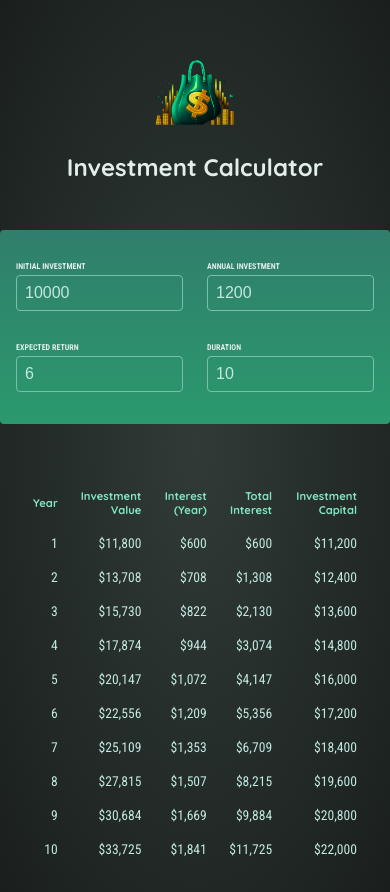
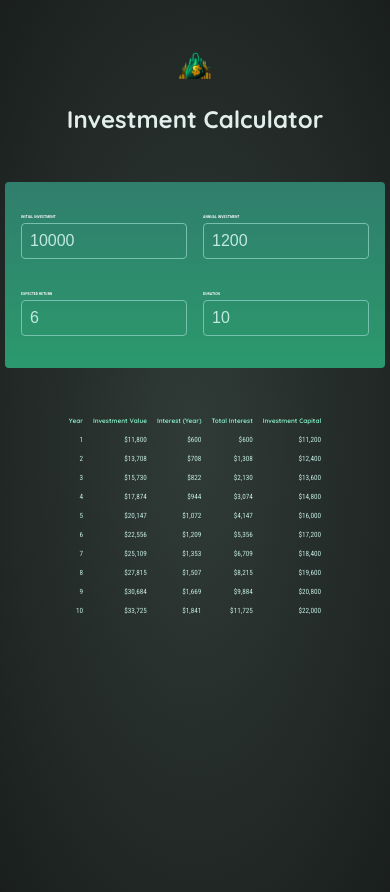
Before and after one commit to austynomilan/financialCalc, a React (Vite) app in the folder finCalc/: page / in a window 390 px wide. Built offline with nearby package versions, Linux system fonts and the light colour scheme.

Commit message:
[style]: App made responsive

```diff
--- a/finCalc/src/index.css
+++ b/finCalc/src/index.css
@@ -87,3 +87,40 @@ body {
 .center {
   text-align: center;
 }
+
+
+@media (max-width: 768px) {
+  body{
+    max-width: 100%;
+    padding: 0 5px;
+  }
+  #header img {
+    width: 2rem;
+    height: 2rem;
+  }
+  #header h1 {
+    font-size: .5rem;
+  }
+  #user-input {
+    padding: 1rem;
+    max-width: 24rem;
+  }
+  .input-group {
+    gap: 1rem;
+  }
+  #user-input label {
+    font-size: 0.25rem;
+  }
+  #result {
+    max-width: 30rem;
+    margin: 1rem auto;
+    padding: .5rem;
+    border-spacing: .5rem;
+  }
+  #result thead {
+    font-size: 0.4rem;
+  }
+  #result tbody {
+    font-size: 0.45rem;
+  }
+}
```
